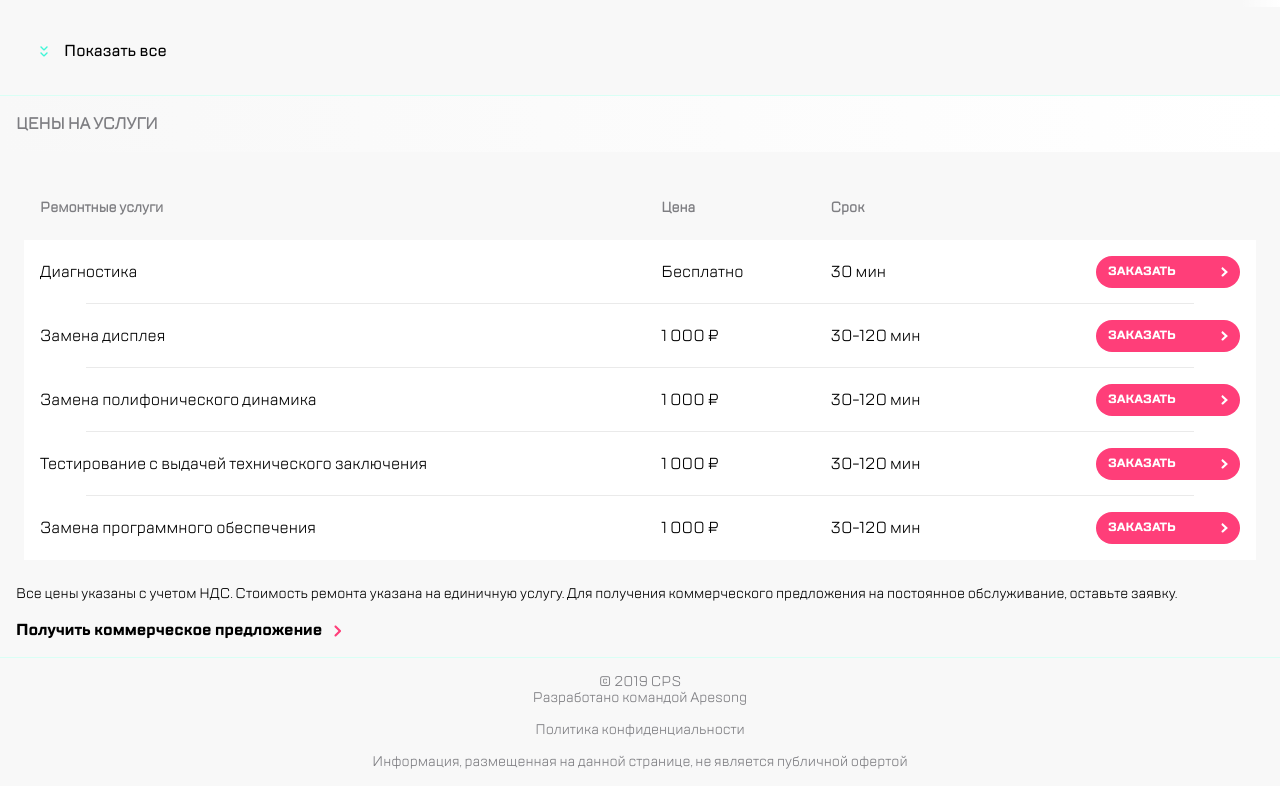
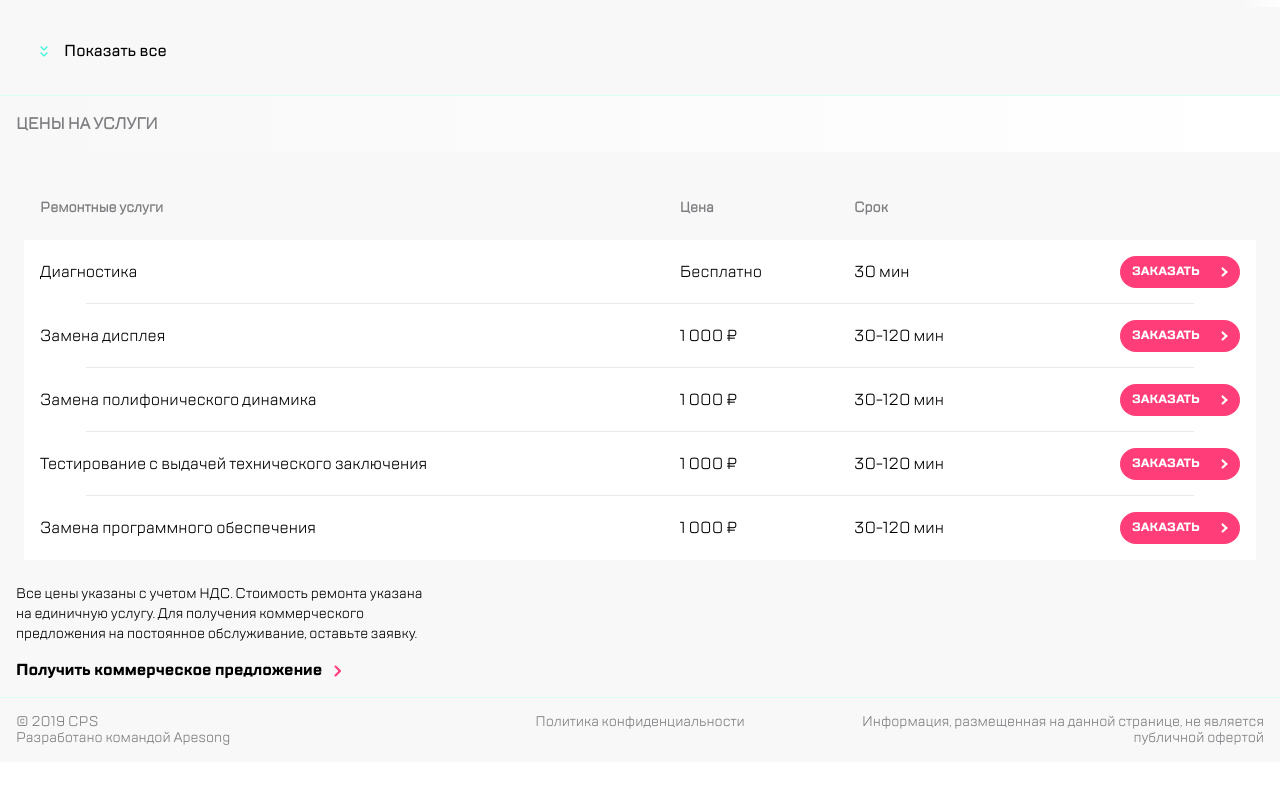
Before and after one commit to maximpetrushin/WebCore_final, a website built with Vite: page index.html in a window 1280 px wide. Shown: the part 1162-1948 px from the top of the page. After the commit the page ends 1924 px from the top, so only its background shows below. Built offline with nearby package versions, Linux system fonts and the light colour scheme; files whose address does not match are found by name.

Commit message:
another commit

```diff
--- a/index.html
+++ b/index.html
@@ -409,9 +409,9 @@
             </div>
         </section>
         <footer class="footer main__footer">
-            <p>© 2019 CPS<br>Разработано командой Apesong</p>
-            <p>Политика конфиденциальности</p>
-            <p>Информация, размещенная на данной странице, не является публичной офертой</p>
+            <p class="footer__text-content">© 2019 CPS<br>Разработано командой Apesong</p>
+            <p class="footer__text-content">Политика конфиденциальности</p>
+            <p class="footer__text-content">Информация, размещенная на данной странице, не является публичной офертой</p>
         </footer>
     </main>
 <script type="module" src="src/main.js"></script>
--- a/src/scss/blocks/_button.scss
+++ b/src/scss/blocks/_button.scss
@@ -84,6 +84,7 @@
       color: white;
       text-transform: uppercase;
       font-size: 12px;
+      box-sizing: border-box;
     }
 
     @media (min-width: $width-desktop) {
--- a/src/scss/blocks/_commercial-offer.scss
+++ b/src/scss/blocks/_commercial-offer.scss
@@ -3,6 +3,7 @@
 .commercial-offer {
   &__text-content {
     margin: 16px;
+    max-width: 420px;
   }
 
   &__link {
--- a/src/scss/blocks/_footer.scss
+++ b/src/scss/blocks/_footer.scss
@@ -9,4 +9,21 @@
   font-size: $font-size-small;
   color: $link-color;
   text-align: center;
+    @media (min-width: $width-tablet) {
+      flex-direction: row;
+      align-items: start;
+      flex-wrap: nowrap;
+      justify-content: space-between;
+        &__text-content {
+          flex: 1 1 0;
+          min-width: 0;
+
+            &:first-child {
+              text-align: left;
+            }
+            &:last-child {
+              text-align: right;
+            }
+        }
+    }
 }
--- a/src/scss/global/_reset.scss
+++ b/src/scss/global/_reset.scss
@@ -1,7 +1,10 @@
-* {
+*,
+*:before,
+*:after {
   margin: 0;
   padding: 0;
   border: 0;
+  box-sizing: border-box;
 }
 
 html, body {
--- a/src/scss/global/_variables.scss
+++ b/src/scss/global/_variables.scss
@@ -26,6 +26,7 @@ $card-border-color: #EAEAEA;
 $gap-menu: 20px;
 $gap-regular: 16px;
 $gap-large: 24px;
+$gap-footer: 40px;
 
 //border
 
--- a/src/style.scss
+++ b/src/style.scss
@@ -1,8 +1,7 @@
 @use "scss/global/normalize";
-@use "scss/global/reset";
 @use "scss/global/swiper";
 @use "scss/global/fonts";
-
+@use "scss/global/reset";
 
 @use "scss/blocks/body";
 @use "scss/blocks/main";
```
